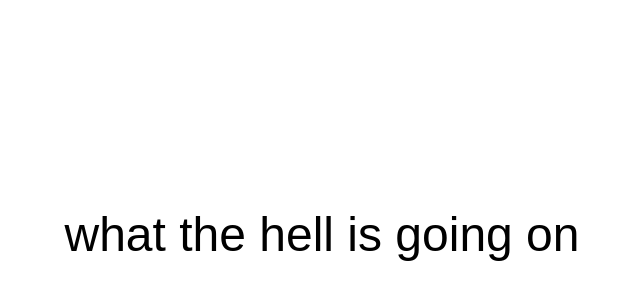
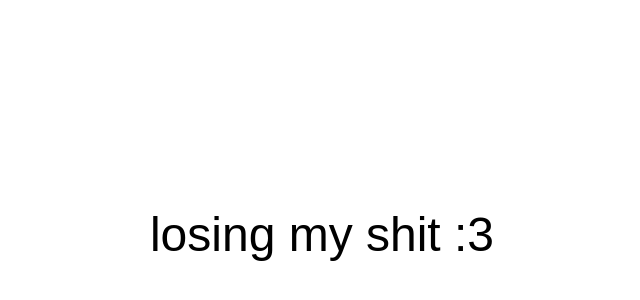
Before and after one commit to aida332233/whatthehellisgoingon, a plain HTML site: page index.html in a window 1280 px wide. Shown: the part 166-466 px from the top of the page, without its empty margins (318-958 px from the left). Drawn offline with Linux system fonts and the light colour scheme.

Commit message:
Update index.html

```diff
--- a/index.html
+++ b/index.html
@@ -20,6 +20,6 @@
     </style>
 </head>
 <body>
-    <div>what the hell is going on</div>
+    <div>losing my shit :3</div>
 </body>
 </html>
```
